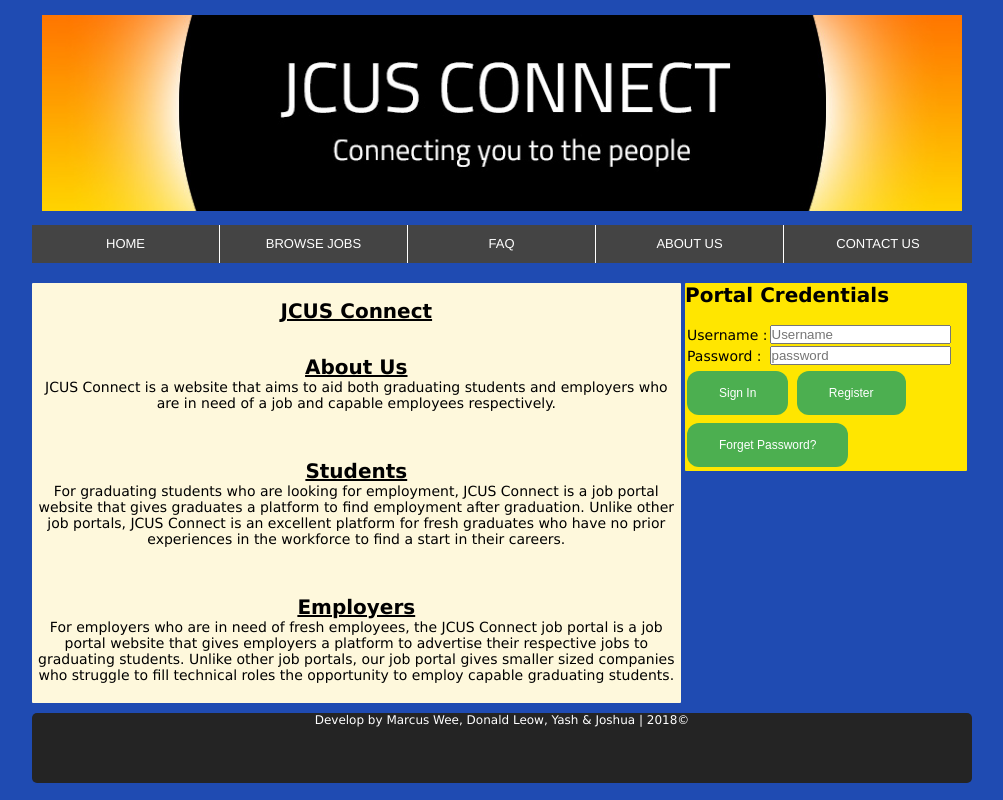
After one commit to sgdonaldleow95/jcu_designthinking3_team_a7, a PHP site: page /aboutUsPage.php in a window 1280 px wide. The commit adds this page. Shown: the whole page, without its empty margins (138-1141 px from the left). Run offline with PHP 8.4, Linux system fonts and the light colour scheme.

Commit message:
Created about us page

```diff
--- /dev/null
+++ b/aboutUsPage.php
@@ -0,0 +1,64 @@
+<?php session_start() ?>
+<!doctype html>
+<html>
+<head>
+    <meta charset="utf-8">
+    <title>JCU Singapore Job Portal</title>
+    <link href="css/external.css" rel="stylesheet"/>
+    <link href="css/nav.css" rel="stylesheet"/>
+    <link href="css/media.css" rel="stylesheet"/>
+    <link rel="shortcut icon" href="images/businessIcon.png" type="image/jpg">
+</head>
+
+<body>
+<header>
+    <img id="img1" src="images/banner.jpg" width="100%">
+</header>
+<nav>
+    <?php include('includes/nav.php') ?>
+</nav>
+<section>
+    <div id="content">
+        <?php if(isset($_SESSION['usertype']) && $_SESSION['usertype'] == "1") { ?>
+            <br>
+            <h2><u><center>JCU Student's Portal</center></u></h2>
+            <br><br>
+            <p>Recent Job posting will go here</p>
+        <?php } else if (isset($_SESSION['usertype']) && $_SESSION['usertype'] == "2") { ?>
+            <br>
+            <h2><u><center>JCU Employer's Portal</center></u></h2>
+            <br><br>
+            <p>New information will appear here</p>
+        <?php } else { ?>
+            <br>
+            <center><h3><u>JCUS Connect</u></h3></center>
+            <br><br>
+            <center><h3><u>About Us</u></h3></center>
+            <p>JCUS Connect is a website that aims to aid both graduating students and employers
+                who are in need of a job and capable employees respectively.</p><br><br><br>
+
+            <center><h4><u>Students</u></h4></center>
+            <p>For graduating students who are looking for employment, JCUS Connect is a job portal
+                website that gives graduates a platform to find employment after graduation. Unlike
+                other job portals, JCUS Connect is an excellent platform for fresh graduates who have
+                no prior experiences in the workforce to find a start in their careers.</p><br><br><br>
+
+            <center><h4><u>Employers</u></h4></center>
+            <p>For employers who are in need of fresh employees, the JCUS Connect job portal is a
+                job portal website that gives employers a platform to advertise their respective jobs
+                to graduating students. Unlike other job portals, our job portal gives smaller sized
+                companies who struggle to fill technical roles the opportunity to employ capable
+                graduating students.</p>
+
+
+        <?php } ?>
+    </div>
+    <aside>
+        <?php include('includes/sidepanel.php') ?>
+    </aside>
+</section>
+<footer id="footer">
+    <?php include('includes/footer.php') ?>
+</footer>
+</body>
+</html>
--- a/includes/nav.php
+++ b/includes/nav.php
@@ -2,6 +2,6 @@
     <li><a href="index.php">Home</a></li>
     <li><a href="#">Browse Jobs</a></li>
     <li><a href="#">FAQ</a></li>
-    <li><a href="#">About Us</a></li>
+    <li><a href="aboutUsPage.php">About Us</a></li>
     <li><a href="contactUsPage.php">Contact Us</a></li>
 </ul>
--- a/index.php
+++ b/index.php
@@ -7,6 +7,7 @@
 		<link href="css/external.css" rel="stylesheet"/>
         <link href="css/nav.css" rel="stylesheet"/>
         <link href="css/media.css" rel="stylesheet"/>
+        <link rel="shortcut icon" href="images/businessIcon.png" type="image/jpg">
 </head>
 
 <body>
```
